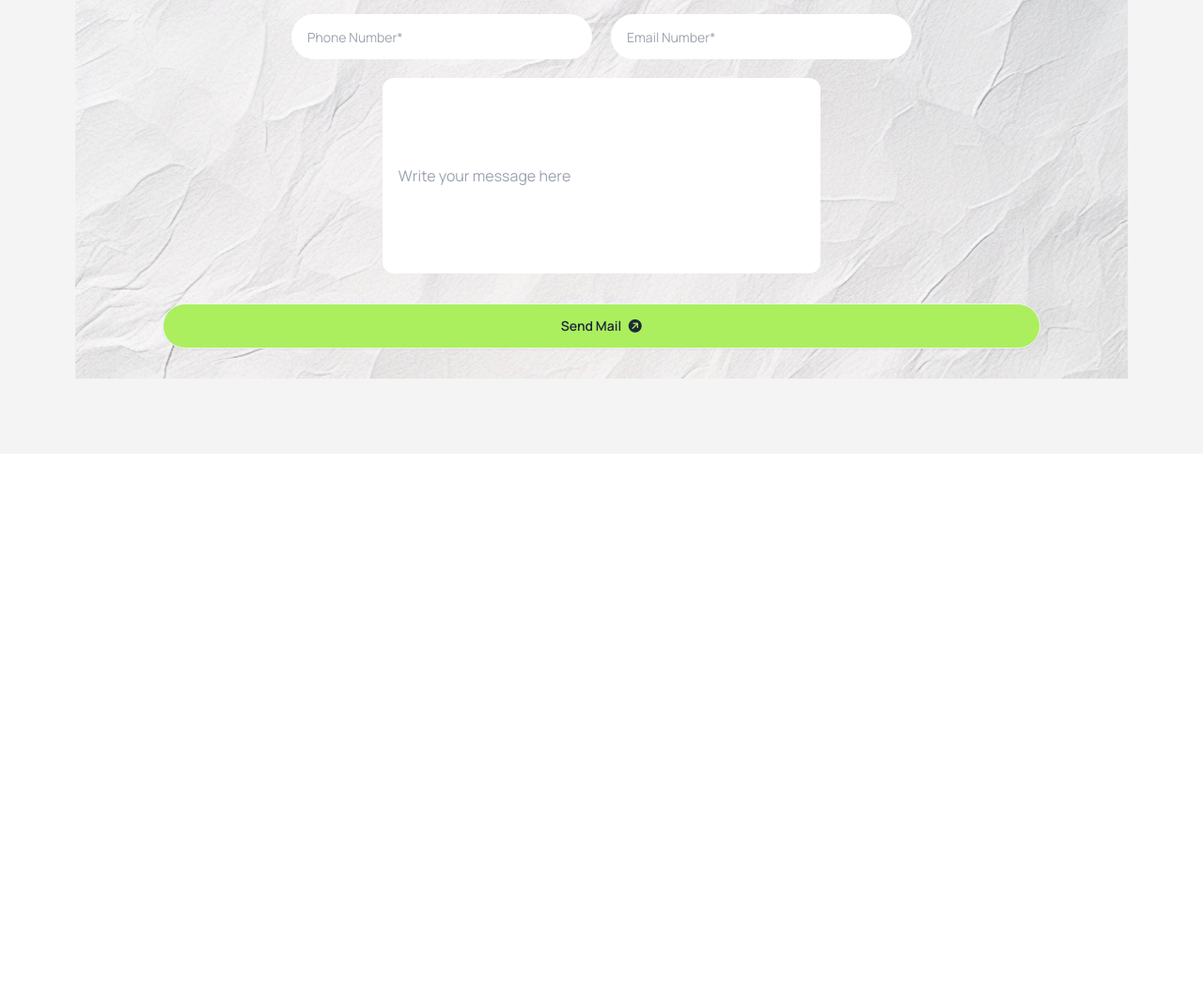
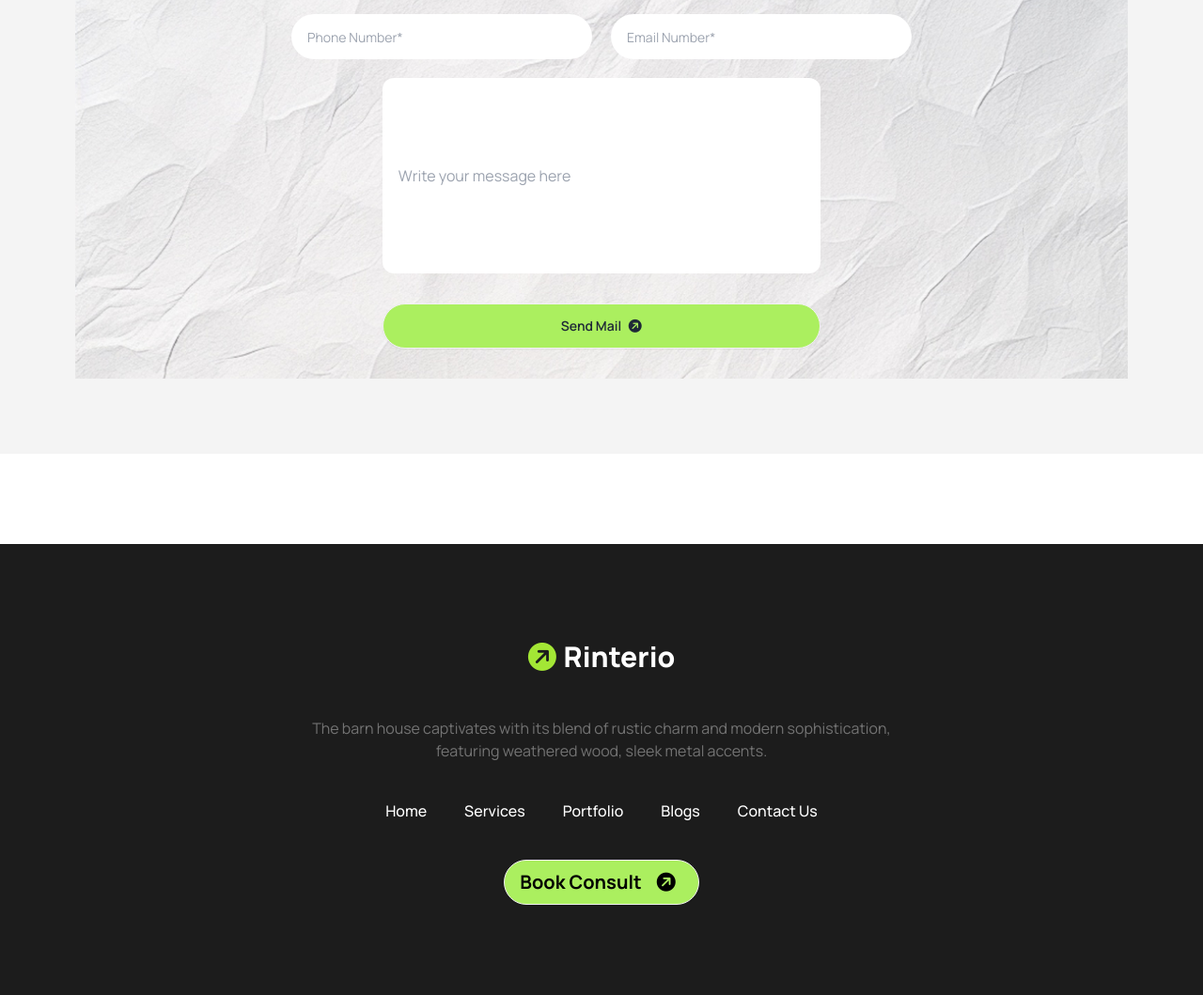
Before and after one commit to nazmul5675/Assignment-03, a plain HTML site: page index.html in a window 1280 px wide. Shown: the part 4252-5311 px from the top of the page at 94% size. Before the commit the page ends 4831 px from the top, so only its background shows below. Drawn offline with nearby package versions, Linux system fonts and the light colour scheme.

Commit message:
footer section updated

```diff
--- a/index.html
+++ b/index.html
@@ -275,7 +275,7 @@
                     <input type="text" placeholder="Write your message here"
                         class="input  rounded-xl mt-3 text-left sm:w-5/12 w-9/12 h-52" />
                 </div>
-                <button class=" btn w-9/12 sm:w-10/12  bg-[#ABEF5F]  my-8 rounded-full  ">
+                <button class=" btn w-9/12 sm:w-5/12  bg-[#ABEF5F]  my-8 rounded-full  ">
                     Send Mail <i class="fa-solid fa-circle-arrow-right -rotate-45"></i>
                 </button>
             </div>
@@ -289,7 +289,35 @@
 
 
 
-
+    <!-- footer -->
+    <footer class="bg-[#1C1C1C] ">
+        <div class="text-center sm:px-82 px-6 sm:py-24 py-12 space-y-10">
+            <a class="btn btn-ghost text-3xl font-extrabold text-white"><i
+                    class="fa-solid fa-circle-arrow-right text-lime-400 -rotate-45"></i>Rinterio</a>
+            <p class="text-[#737373]">The barn house captivates with its blend of rustic charm and modern
+                sophistication, <br> featuring weathered
+                wood, sleek metal accents.</p>
+            <div>
+                <ul class="flex justify-center sm:space-x-10 space-x-4">
+                    <li class="cursor-pointer hover:text-black text-white hover:font-medium font-medium"><a>Home</a>
+                    </li>
+                    <li class="cursor-pointer hover:text-black text-white hover:font-medium font-medium">
+                        <a>Services</a>
+                    </li>
+                    <li class="cursor-pointer hover:text-black text-white hover:font-medium font-medium">
+                        <a>Portfolio</a>
+                    </li>
+                    <li class="cursor-pointer hover:text-black text-white hover:font-medium font-medium">
+                        <a>Blogs</a>
+                    </li>
+                    <li class="cursor-pointer hover:text-black text-white hover:font-medium font-medium"><a>Contact
+                            Us</a></li>
+                </ul>
+            </div>
+            <a class="btn rounded-full bg-[#ABEF5F] text-black font-bold text-xl ">Book Consult <i
+                    class="fa-solid fa-circle-arrow-right  rounded-full p-1 -rotate-45 text-xl text-black mx-1"></i></a>
+        </div>
+    </footer>
 
 
 
```
